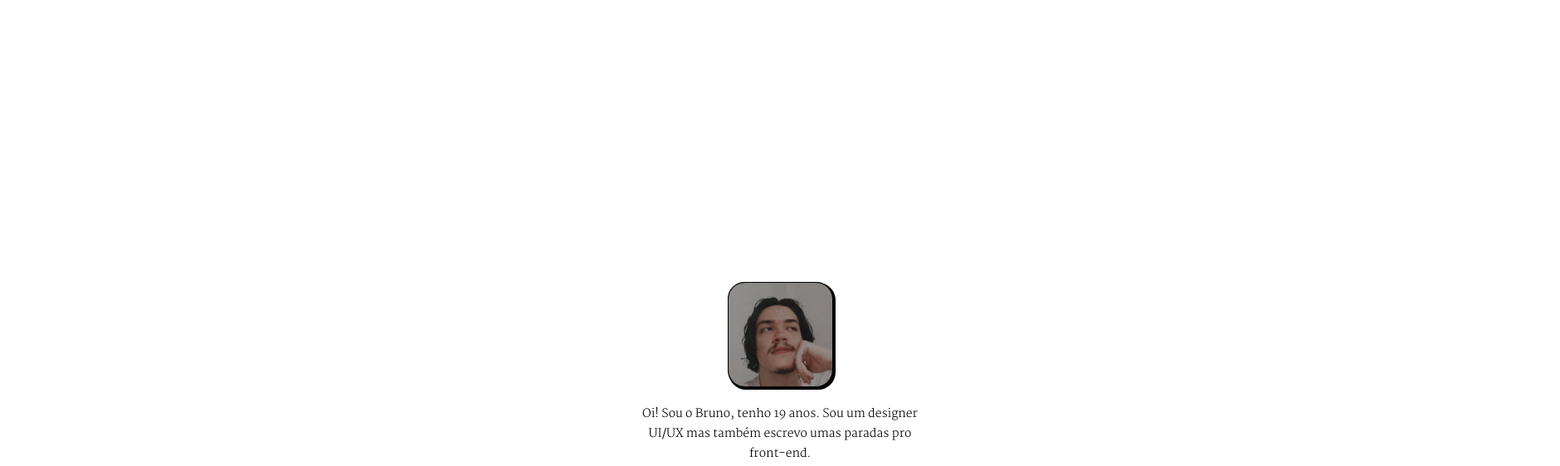
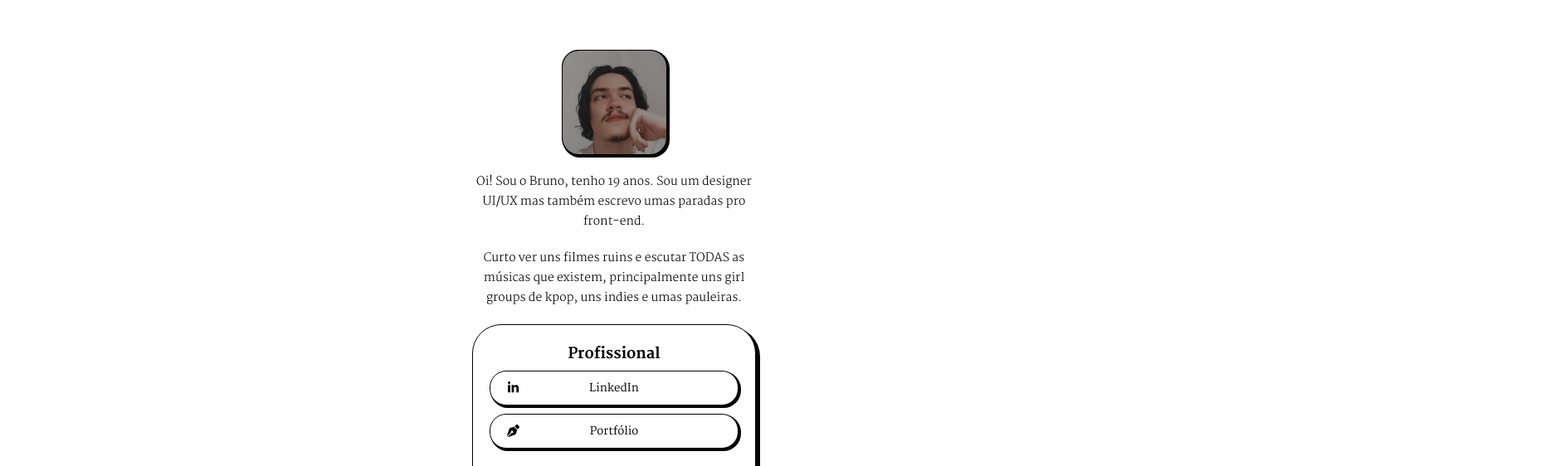
Before and after one commit to khunshi/myliktree, a plain HTML site: page index.html in a window 1280 px wide. Shown: the part 158-720 px from the top of the page at 83% size, 1880 px wide, since content can reach past the window. Drawn offline with Linux system fonts and the light colour scheme.

Commit message:
Update style.css

```diff
--- a/style.css
+++ b/style.css
@@ -17,7 +17,7 @@ body {
   padding-top: 50px;
   padding-bottom: 50px;
   font-size: 15pt;
-  height: 120vh;
+  height: 100vh;
   width: 100vw;
   background-color: white;
   display: flex;
@@ -134,7 +134,7 @@ img {
   body {
 
     margin-top: 100px;
-    padding: 300px;
-  }
+    padding: 100px;
+}
 
 }
```
